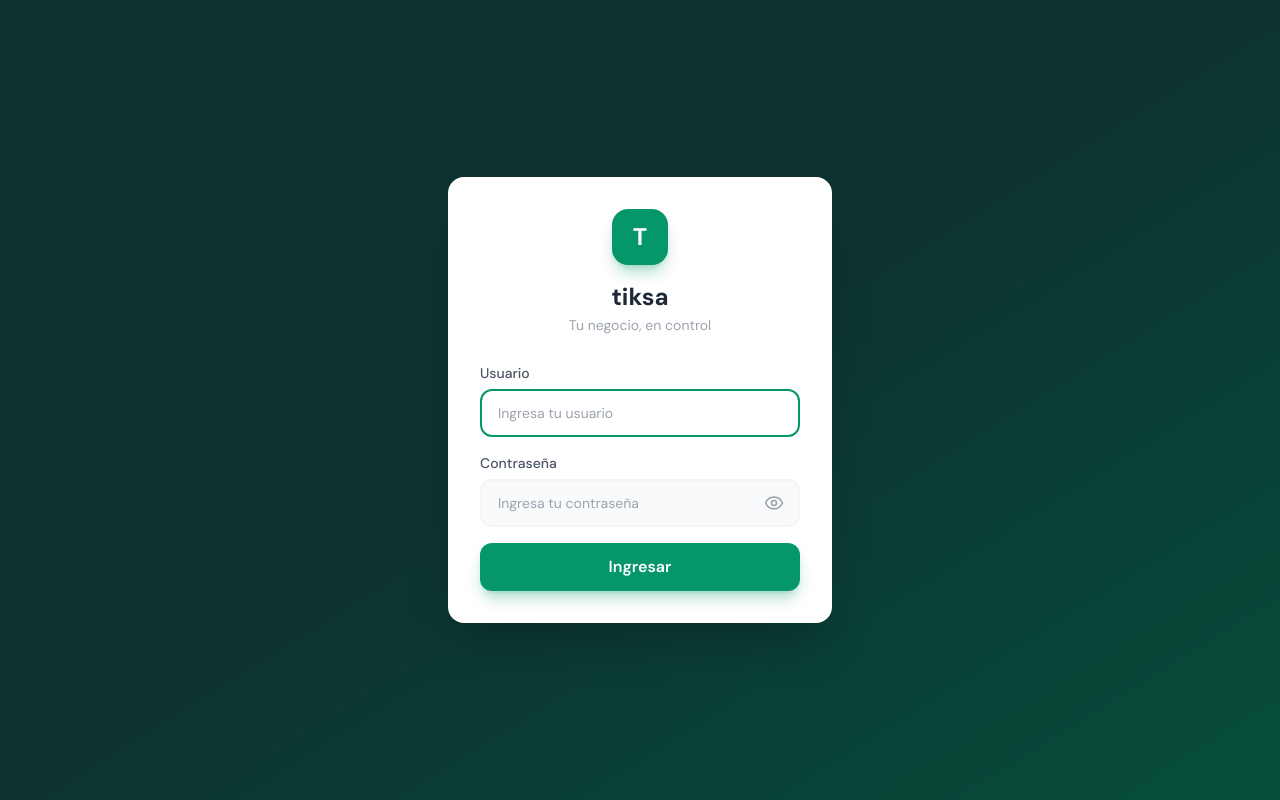
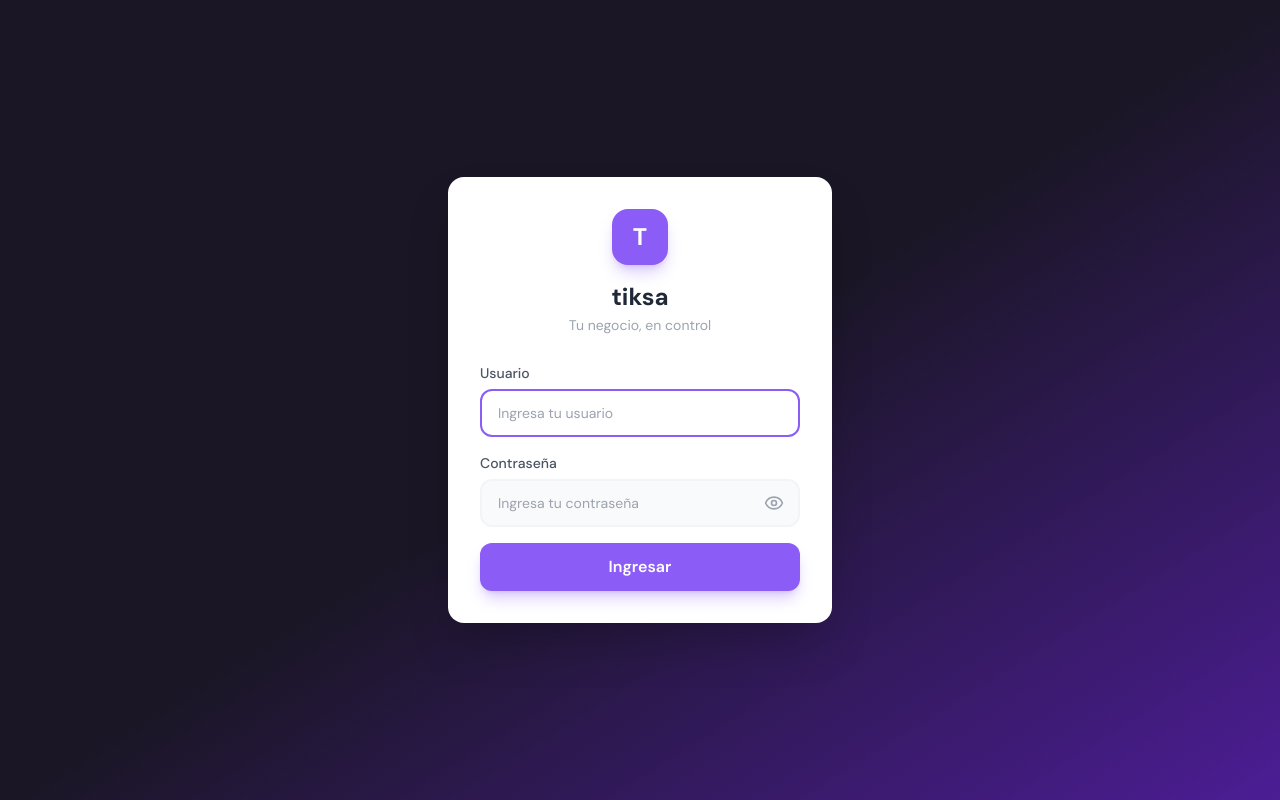
Before and after one commit to jhongutis21-lang/tiksa, a React (Vite) app in the folder frontend/: page /login in a window 1280 px wide. Built offline with nearby package versions, Linux system fonts and the light colour scheme; no server answers.

Commit message:
Theme color change: purple primary (#8b5cf6) + dark purple sidebar (#1a1625)

```diff
--- a/frontend/src/index.css
+++ b/frontend/src/index.css
@@ -15,7 +15,7 @@
 
 @layer components {
   .btn-primary {
-    @apply bg-primary text-white px-5 py-2.5 rounded-xl hover:bg-primary/90 active:bg-primary/80 transition-all font-medium shadow-sm hover:shadow-md hover:shadow-primary/20;
+    @apply bg-primary text-white px-5 py-2.5 rounded-xl hover:bg-primary/90 active:bg-primary/80 transition-all font-medium shadow-sm hover:shadow-md hover:shadow-primary/25;
   }
 
   .btn-secondary {
--- a/frontend/tailwind.config.js
+++ b/frontend/tailwind.config.js
@@ -11,12 +11,12 @@ export default {
         mono: ['DM Mono', 'monospace'],
       },
       colors: {
-        sidebar: '#0d3331',
+        sidebar: '#1a1625',
         primary: {
-          DEFAULT: '#059669',
-          50: '#ecfdf5', 100: '#d1fae5', 200: '#a7f3d0', 300: '#6ee7b7',
-          400: '#34d399', 500: '#10b981', 600: '#059669', 700: '#047857',
-          800: '#065f46', 900: '#064e3b',
+          DEFAULT: '#8b5cf6',
+          50: '#f5f3ff', 100: '#ede9fe', 200: '#ddd6fe', 300: '#c4b5fd',
+          400: '#a78bfa', 500: '#8b5cf6', 600: '#7c3aed', 700: '#6d28d9',
+          800: '#5b21b6', 900: '#4c1d95',
         },
         bg: '#f1f5f9',
         card: '#ffffff',
```
